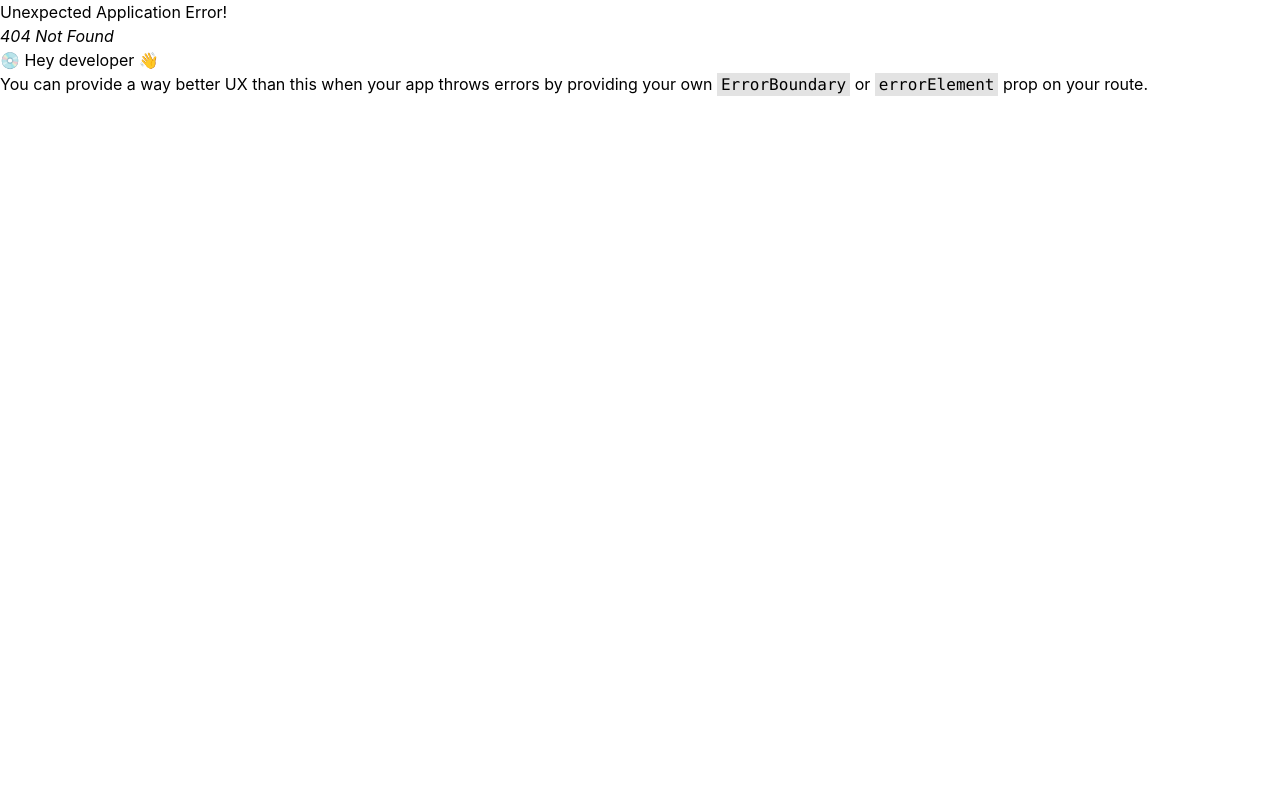
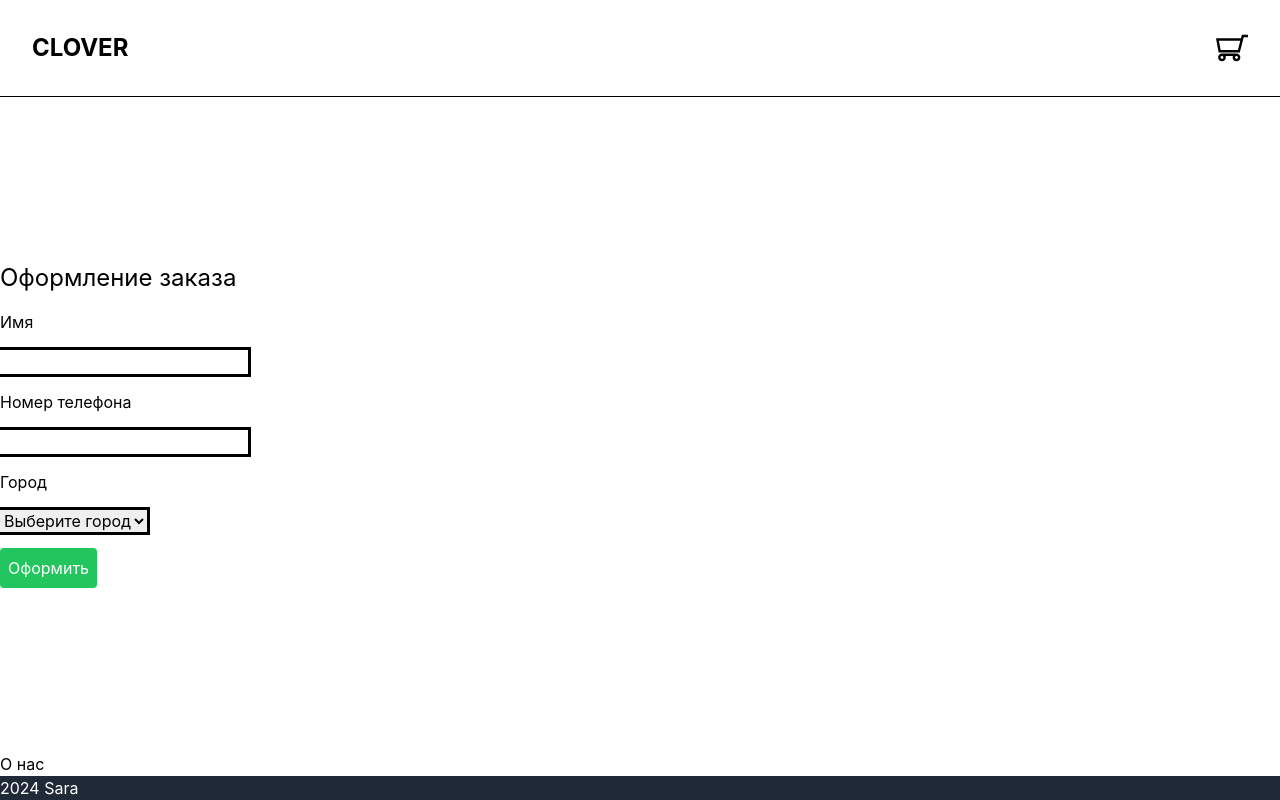
Before and after one commit to SESEGGARMAEVA/my-app, a React (Create React App) app: page /checkout in a window 1280 px wide. Before the commit this address had no page. Built offline with nearby package versions, Linux system fonts and the light colour scheme.

Commit message:
added React.Work.Forms

```diff
--- a/package.json
+++ b/package.json
@@ -3,6 +3,7 @@
   "version": "0.1.0",
   "private": true,
   "dependencies": {
+    "@hookform/resolvers": "^3.9.1",
     "@radix-ui/react-icons": "^1.3.0",
     "@tanstack/react-query": "^5.52.2",
     "@testing-library/jest-dom": "^5.17.0",
@@ -10,9 +11,11 @@
     "@testing-library/user-event": "^13.5.0",
     "react": "^18.3.1",
     "react-dom": "^18.3.1",
+    "react-hook-form": "^7.53.1",
     "react-router-dom": "^6.25.1",
     "react-scripts": "5.0.1",
     "web-vitals": "^2.1.4",
+    "zod": "^3.23.8",
     "zustand": "^4.5.4"
   },
   "scripts": {
--- a/src/index.js
+++ b/src/index.js
@@ -9,6 +9,7 @@ import { MainLayout } from './layout/MainLayout';
 import { ProductPage } from './pages/ProductPage';
 import AboutPage from './pages/AboutPage';
 import { QueryClient, QueryClientProvider } from '@tanstack/react-query';
+import { Checkout } from './pages/Checkout';
 
 
 const router = createBrowserRouter([
@@ -33,6 +34,10 @@ const router = createBrowserRouter([
         path: "/about",
         element: <AboutPage />,
       },
+      {
+        path: "/checkout",
+        element: <Checkout />,
+      },
     ],
   },
 ]);
--- a/src/pages/CartPage.js
+++ b/src/pages/CartPage.js
@@ -1,3 +1,4 @@
+import { Link } from 'react-router-dom';
 import { useCart } from '../store/cart';
 
 export function CartPage() {
@@ -17,6 +18,7 @@ export function CartPage() {
                     </ul>
                     <div className="cart-next">
                         {/* <button> Далее {cartSum} руб</button> */}
+                        <Link to={ "/checkout" }>Оформить заказ</Link>
                     </div>
                 </>
             ) : (
--- /dev/null
+++ b/src/pages/Checkout.js
@@ -0,0 +1,65 @@
+import { useEffect, useState } from "react";
+import { useCart } from "../store/cart"
+import { checkoutFormShema } from "../validation/checkoutFormSchema";
+import { useForm } from "react-hook-form";
+import { zodResolver } from "@hookform/resolvers/zod";
+
+export function Checkout() {
+    const {
+        register,
+        handleSubmit,
+        watch,
+        formState: { errors, isValid },
+    } = useForm({
+        mode: "all",
+        resolver: zodResolver(checkoutFormShema),
+    });
+    const onSubmit = (data) => {
+        // отправка данных
+        console.log(data);
+    };
+
+    return (
+        <div className="container mx-auto flex flex-col gap-4">
+            <h1 className="text-2xl">Оформление заказа</h1>
+            <form className="flex flex-col gap-4 items-start"
+                onSubmit={handleSubmit(onSubmit)}>
+
+                <label className="flex flex-col gap-4 items-start">
+                    Имя
+                    <input name="name" className="outline" {...register("name")} />
+                    {!!errors.name && (
+                        <div className="text-red-500">{errors.name.message}</div>
+                    )}
+                </label>
+
+                <label className="flex flex-col gap-4 items-start">
+                    Номер телефона
+                    <input name="phone" className="outline" {...register("phone")} />
+                    {!!errors.phone && (
+                        <div className="text-red-500">{errors.phone.message}</div>
+                    )}
+                </label>
+
+                <label className="flex flex-col gap-4 items-start">
+                    Город
+                <select name="city" className="outline" {...register("city")}>
+                    <option value=""> Выберите город </option>
+                    <option value="Улан-Удэ">Улан-Удэ</option>
+                    <option value="Иркутск">Иркутск</option>
+                </select>
+
+                {!!errors.city && (
+                    <div className="text-red-500">{errors.city.message}</div>
+                )}
+            </label>
+
+
+            {/* {!!errorString && <div className="text-red-500">{errorString}</div>} */}
+            <button className="bg-green-500 p-2 rounded text-white">
+                Оформить
+            </button>
+        </form>
+        </div >
+    );
+};
--- /dev/null
+++ b/src/validation/checkoutFormSchema.js
@@ -0,0 +1,7 @@
+import { z } from "zod";
+
+export const checkoutFormShema = z.object({
+    name: z.string().min(2, "Имя должно быть длиннее 1 символа"),
+    phone: z.string().length(11, "Номер телефона должен состоять из 11 символов"),
+    city: z.string().min(1, "Выберите город"),
+});
```
Also changed, not shown: 1 other file (tests, documents, lock files or other folders).
